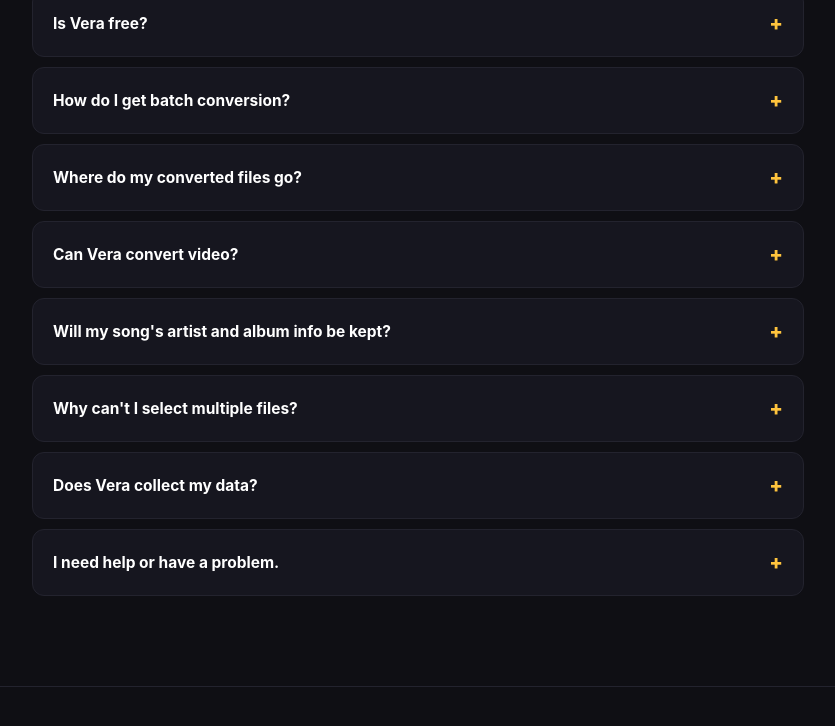
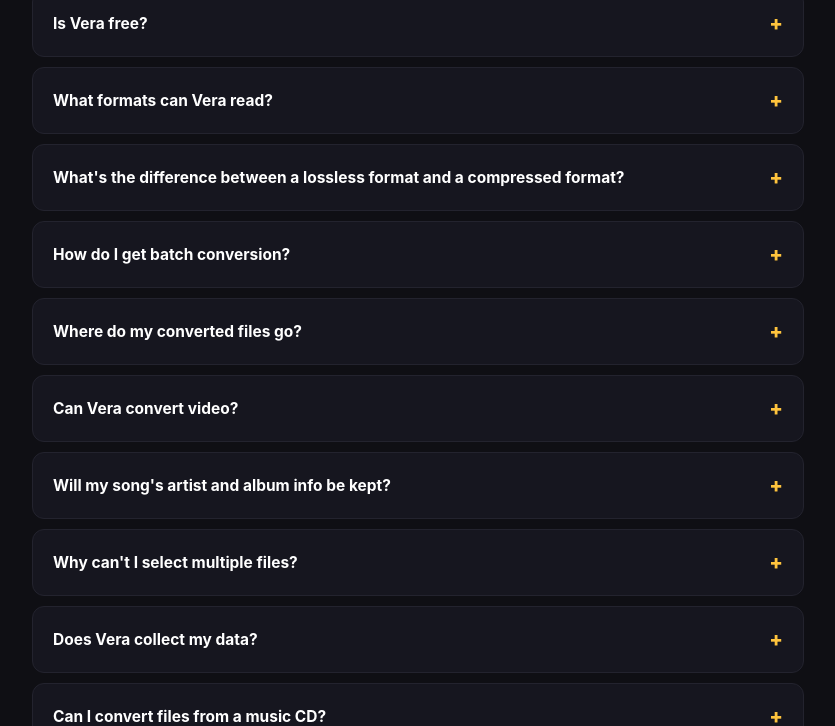
Before and after one commit to joeatsite-star/jodax-website, a plain HTML site: page verahelp.html in a window 1280 px wide. Shown: the part 1049-1775 px from the top of the page, without its empty margins (222-1057 px from the left). Drawn offline with Linux system fonts and the light colour scheme.

Commit message:
Add FAQ entries to Vera help: supported formats, lossless vs compressed, music CDs

```diff
--- a/verahelp.html
+++ b/verahelp.html
@@ -115,12 +115,15 @@
     <h2>FAQ</h2>
     <div class="faq">
       <details><summary>Is Vera free?</summary><div class="a">Yes — single-file conversion is completely free, with no ads and no account required. Batch conversion is an optional upgrade.</div></details>
+      <details><summary>What formats can Vera read?</summary><div class="a"><b>Audio:</b> MP3, WMA, WAV, FLAC, AAC, M4A, OGG, Opus, AIFF, AMR, AC3, and MP2.<br><b>Video</b> (Vera extracts the audio): MP4, MOV, MKV, AVI, WEBM, M4V, and 3GP.</div></details>
+      <details><summary>What's the difference between a lossless format and a compressed format?</summary><div class="a">It's a trade-off between file size and audio detail. <b>Compressed formats</b> (like MP3, AAC, and Opus) shrink the file by removing sound information most people can't hear — the files are much smaller and, for most listening, sound excellent. Some data is permanently discarded, which is why they're called "lossy". <b>Lossless formats</b> (like FLAC, WAV, and ALAC) keep every bit of the original audio — nothing is thrown away, so the files are larger but the sound is a perfect copy of the source. In short: compressed = smaller files, near-identical sound for everyday use; lossless = larger files, perfect fidelity.</div></details>
       <details><summary>How do I get batch conversion?</summary><div class="a">Upgrade Vera through the Google Play Store to unlock batch conversion.</div></details>
       <details><summary>Where do my converted files go?</summary><div class="a">Tap Save to Music and they're saved to your device's Music folder, ready for your music player. You can also Share them to other apps.</div></details>
       <details><summary>Can Vera convert video?</summary><div class="a">Vera extracts the audio from video files (MP4, MOV, and others). It converts video to audio — it does not convert video to other video formats.</div></details>
       <details><summary>Will my song's artist and album info be kept?</summary><div class="a">Yes — track details are carried over during conversion where the format supports it.</div></details>
       <details><summary>Why can't I select multiple files?</summary><div class="a">Selecting multiple files (batch) is part of the paid upgrade. Single-file conversion is always available for free.</div></details>
       <details><summary>Does Vera collect my data?</summary><div class="a">No. Vera does not collect personal data. Your files are processed on your device and are not uploaded anywhere.</div></details>
+      <details><summary>Can I convert files from a music CD?</summary><div class="a">Not directly. Music CDs store audio in a special disc format (called Red Book) that phones can't read as files. To use CD tracks with Vera, first "rip" them to your computer as normal audio files — programs like iTunes or Windows Media Player do this — then transfer the file to your device and convert it in Vera.</div></details>
       <details><summary>I need help or have a problem.</summary><div class="a">Contact us at <a href="mailto:support@jodax.io">support@jodax.io</a>.</div></details>
     </div>
   </div>
```
